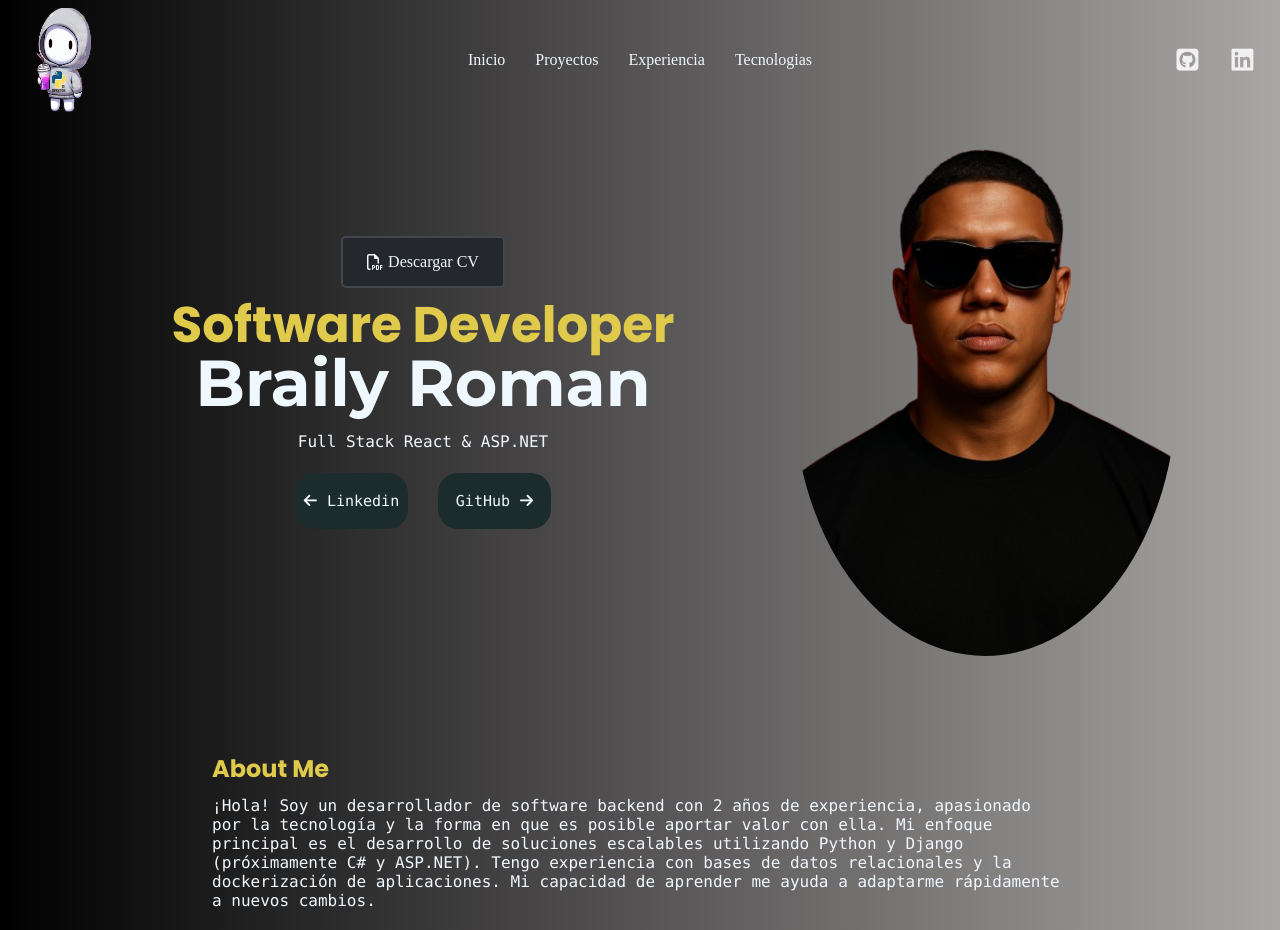
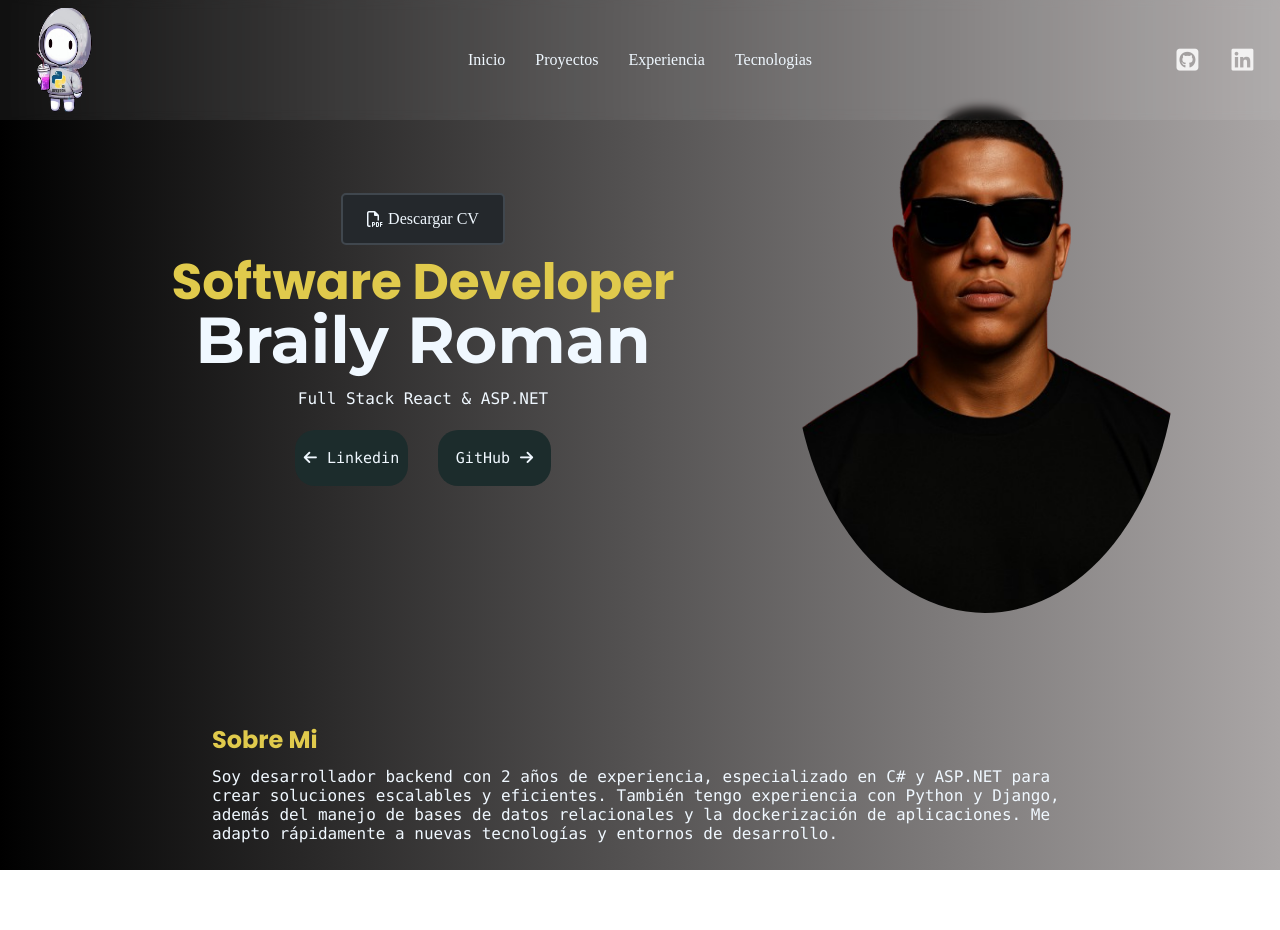
Before and after one commit to Dextron03/Portafolios, a plain HTML site: page index.html in a window 1280 px wide. After the commit the page ends 870 px from the top, so only its background shows below. Drawn offline with Linux system fonts and the light colour scheme; a web font is replaced by a local one.

Commit message:
Hice que el menu este superpuesto y que siempre este a la vista del usuario sin importar cuando scroll haga

```diff
--- a/assets/css/style.css
+++ b/assets/css/style.css
@@ -45,13 +45,16 @@ body{
     width: 100%;
     height: 15vh;
     padding: 10px;
-    position: sticky;
+    position: fixed;
     box-sizing: border-box;
     display: flex;
     flex-direction: row;
     justify-content: space-evenly;
     align-items: center;
     gap: 10px 300px;
+    background-color: rgba(255, 255, 255, 0.068); /* Fondo semitransparente si quieres */
+    backdrop-filter: blur(5px); /* efecto de desenfoque */
+    z-index: 1;
 }
 
 .logo{
@@ -104,6 +107,7 @@ ul li .enlaces {
     width: 100%;
     height: 100vh;
     position: relative;
+    top: 70px;
     display: flex;
     flex-wrap: wrap;
     justify-content: center;
--- a/index.html
+++ b/index.html
@@ -15,7 +15,7 @@
             </section>
 
             <ul class="container-enlaces">
-                <li><a href="#" class="enlaces">Inicio</a></li>
+                <li><a href="#inicio" class="enlaces">Inicio</a></li>
                 <li><a href="#" class="enlaces">Proyectos</a></li>
                 <li><a href="#" class="enlaces">Experiencia</a></li>
                 <li><a href="#" class="enlaces">Tecnologias</a></li>
@@ -27,7 +27,7 @@
             </section>
         </nav>
 
-        <section class="container-about-me">
+        <section class="container-about-me" id="inicio">
             <section class="box-description">
                 <a href="./assets/btaily_roman.pdf" class="btn-dowmload" download>
                     <i class="fa-regular fa-file-pdf"></i> Descargar CV
@@ -49,12 +49,11 @@
 
 
             <section class="about-me">
-                <h2 class="tl-abuto-me">About Me</h2>
-                <p>¡Hola! Soy un desarrollador de software backend con 2 años de experiencia, apasionado por la tecnología y la forma en que es posible aportar valor con ella. Mi enfoque principal es el desarrollo de soluciones escalables utilizando Python y Django (próximamente C# y ASP.NET). Tengo experiencia con bases de datos relacionales y la dockerización de aplicaciones. Mi capacidad de aprender me ayuda a adaptarme rápidamente a nuevos cambios.</p>
+                <h2 class="tl-abuto-me">Sobre Mi</h2>
+                <p>Soy desarrollador backend con 2 años de experiencia, especializado en C# y ASP.NET para crear soluciones escalables y eficientes. También tengo experiencia con Python y Django, además del manejo de bases de datos relacionales y la dockerización de aplicaciones. Me adapto rápidamente a nuevas tecnologías y entornos de desarrollo.</p>
             </section>
 
         </section>
-
     </main>
 
     </body>
```
